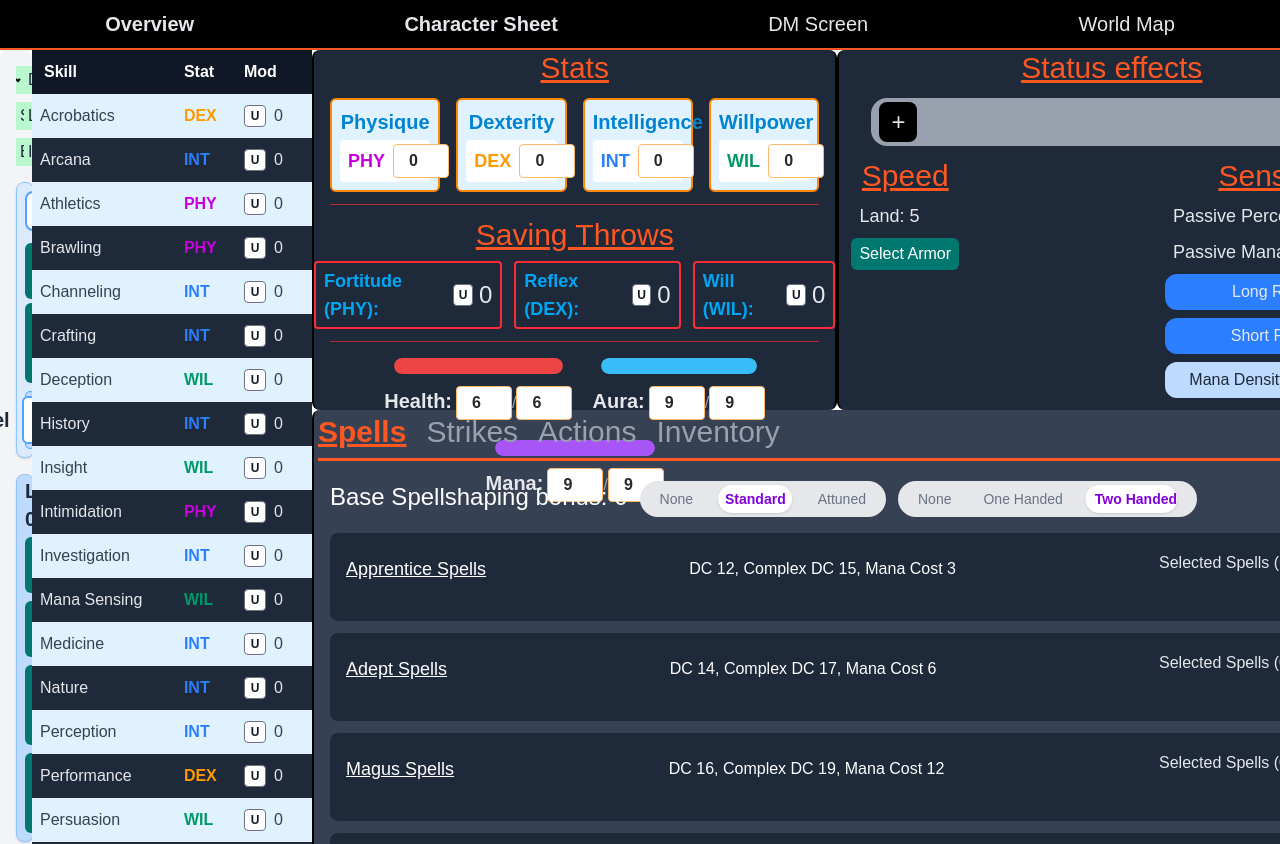
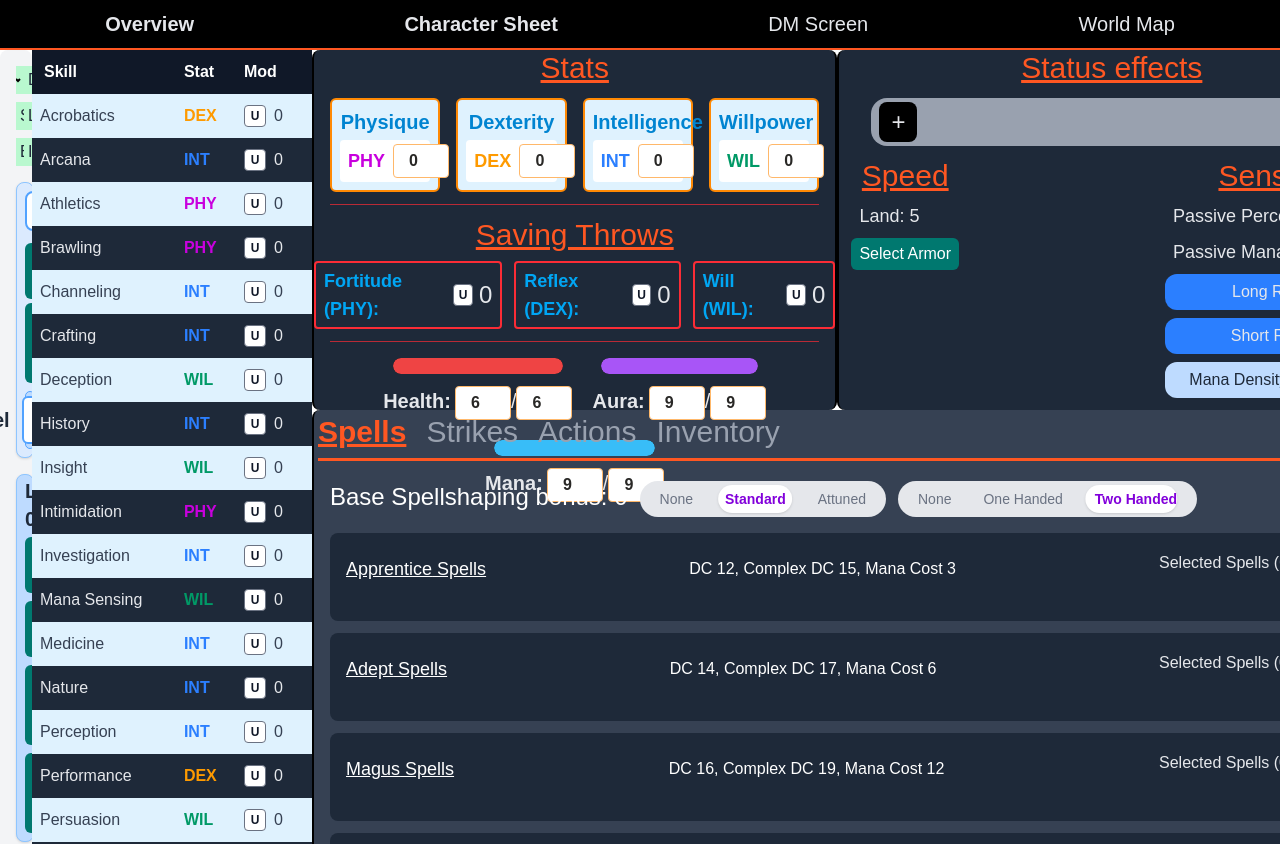
Before and after one commit to Acasez/kastorixv2, a React (Vite) app: page /kastorixv2/characterSheet in a window 1280 px wide. Shown: the top 844 px of the page. Built offline with nearby package versions, Linux system fonts and the light colour scheme.

Commit message:
Better resource color logic

```diff
--- a/src/components/CommonCreatureComponents/HealthManaAuraBars.tsx
+++ b/src/components/CommonCreatureComponents/HealthManaAuraBars.tsx
@@ -22,21 +22,21 @@ export default function HealthManaAuraBars({
     <div className="flex flex-wrap items-end justify-center gap-3">
       <TrackBar
         label="Health"
-        color="#ef4444"
+        color="bg-health"
         track={tracks.health}
         max={maxValues?.health}
         onChange={(health) => onTrackChange("health", health)}
       />
       <TrackBar
         label="Aura"
-        color="#38bdf8"
+        color="bg-aura"
         track={tracks.aura}
         max={maxValues?.aura}
         onChange={(aura) => onTrackChange("aura", aura)}
       />
       <TrackBar
         label="Mana"
-        color="#a855f7"
+        color="bg-mana"
         track={tracks.mana}
         max={maxValues?.mana}
         onChange={(mana) => onTrackChange("mana", mana)}
--- a/src/components/CommonCreatureComponents/TrackBar.tsx
+++ b/src/components/CommonCreatureComponents/TrackBar.tsx
@@ -28,23 +28,25 @@ export default function TrackBar({
     (track.current / Math.max(1, track.max)) * 100,
   );
 
+  console.log(color);
+
   return (
     <div className="flex flex-col items-center gap-2 p-1">
-      <div className="h-4 w-9/10 overflow-hidden rounded-full bg-gray-700 mb-1">
+      <div className="h-4 w-9/10 overflow-hidden rounded-full bg-bg-creature mb-1">
         <div
-          className="h-full rounded-full transition-all duration-200"
-          style={{ width: `${percentage}%`, backgroundColor: color }}
+          className={`h-full rounded-full transition-all duration-200 ${color}`}
+          style={{ width: `${percentage}%` }}
         />
       </div>
       <div>
-        <span className="font-bold text-gray-200 pr-1 text-xl">{label}:</span>
+        <span className="font-bold text-text-light pr-1 text-xl">{label}:</span>
         <NumberInput
           value={track.current}
           min={0}
           max={track.max}
           onChange={(v) => onChange({ ...track, current: v })}
         />
-        <span className="text-gray-400">/</span>
+        <span className="text-text-light text-xl">/</span>
         {maxEditable ? (
           <NumberInput
             value={track.max}
@@ -53,7 +55,7 @@ export default function TrackBar({
             onChange={(v) => onChange({ ...track, max: v })}
           />
         ) : (
-          <span className="inline-block w-16 text-center font-bold border-2 border-orange-300 bg-white text-text-flavor">
+          <span className="inline-block w-16 text-center font-bold border-2 border-striking bg-white text-text-flavor">
             {track.max}
           </span>
         )}
```
